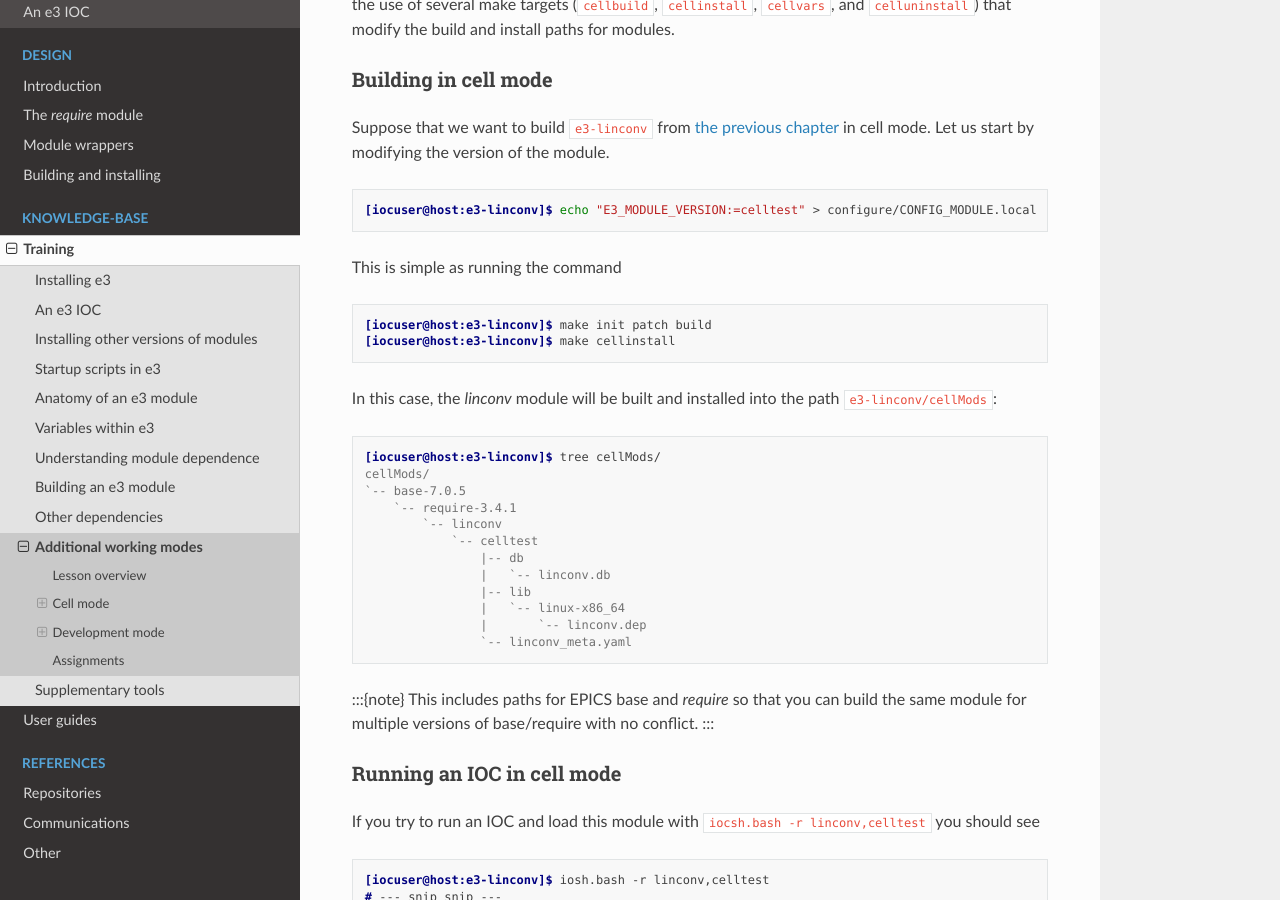
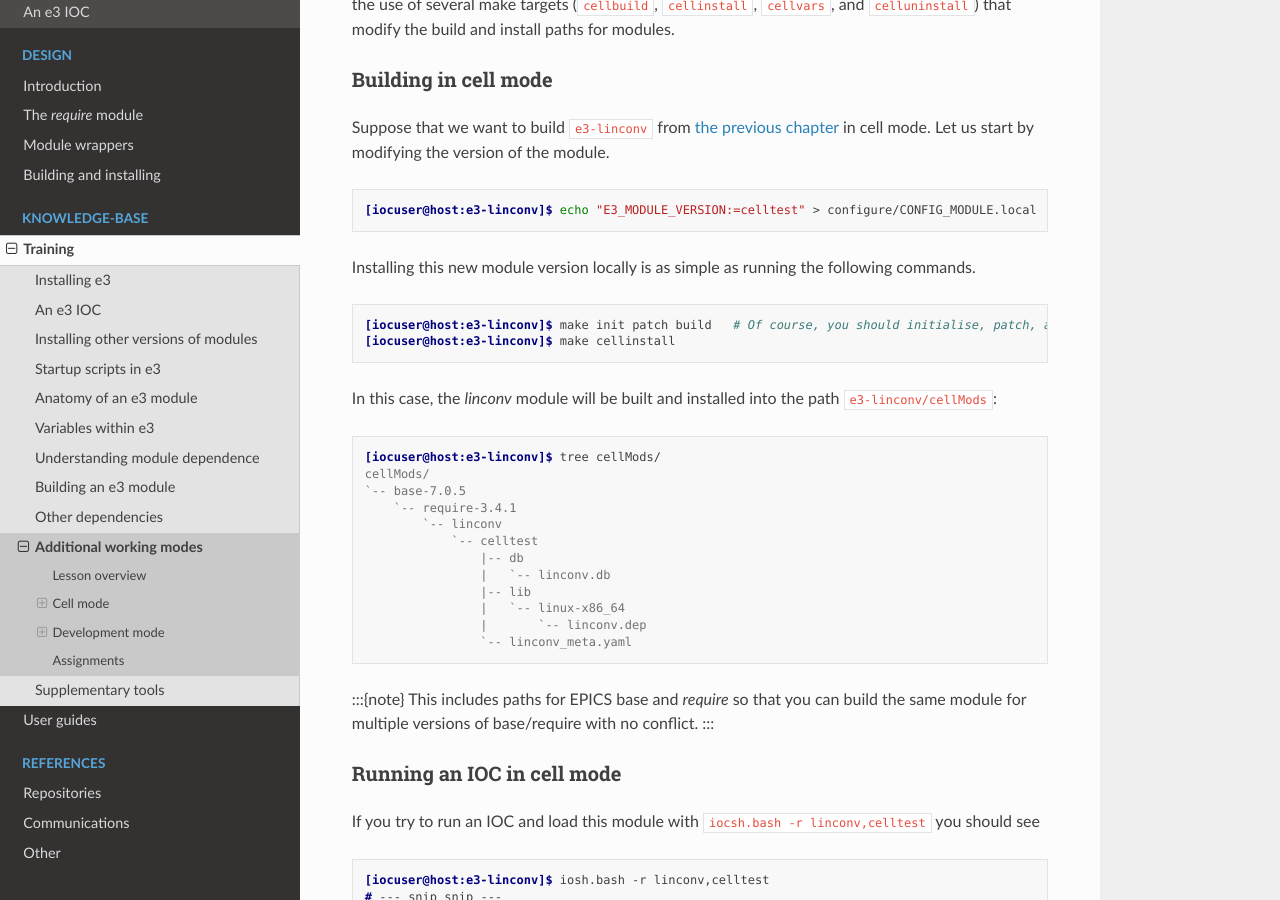
Before and after one commit to ttkorhonen/e3pages, a Sphinx documentation site: the page built from docs/kb/training/workbook/10_e3_modes.md, in a window 1280 px wide and 900 px high, scrolled down 423 px. Built offline with Sphinx 7.4.7 and the Read the Docs theme 2.0.0, drawn with Linux system fonts in a browser that asks for light colours; some of the changed text lies outside the part shown.

````diff
--- a/docs/kb/training/workbook/10_e3_modes.md
+++ b/docs/kb/training/workbook/10_e3_modes.md
@@ -19,9 +19,9 @@
 [iocuser@host:e3-linconv]$ echo "E3_MODULE_VERSION:=celltest" > configure/CONFIG_MODULE.local
 ```
 
-This is simple as running the command
+Installing this new module version locally is as simple as running the following commands.
 ```console
-[iocuser@host:e3-linconv]$ make init patch build
+[iocuser@host:e3-linconv]$ make init patch build   # Of course, you should initialise, patch, and build first
 [iocuser@host:e3-linconv]$ make cellinstall
 ```
 In this case, the *linconv* module will be built and installed into the path `e3-linconv/cellMods`:
````
Also changed, not shown: other parts of docs/kb/training/workbook/10_e3_modes.md (+0 -3 lines).
